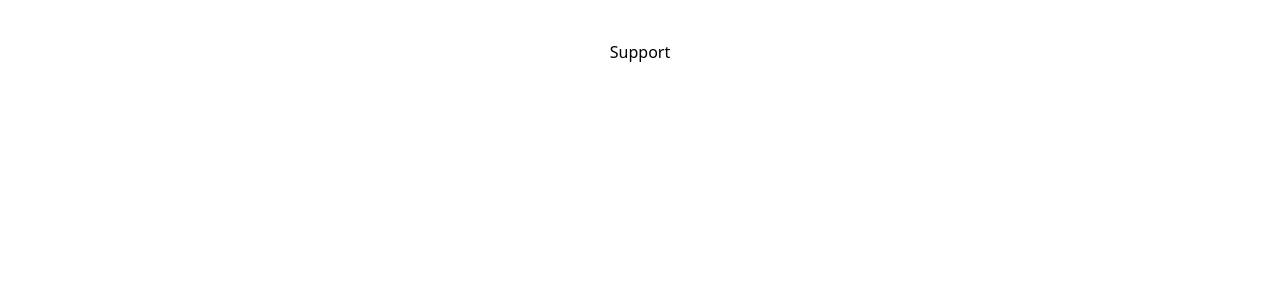
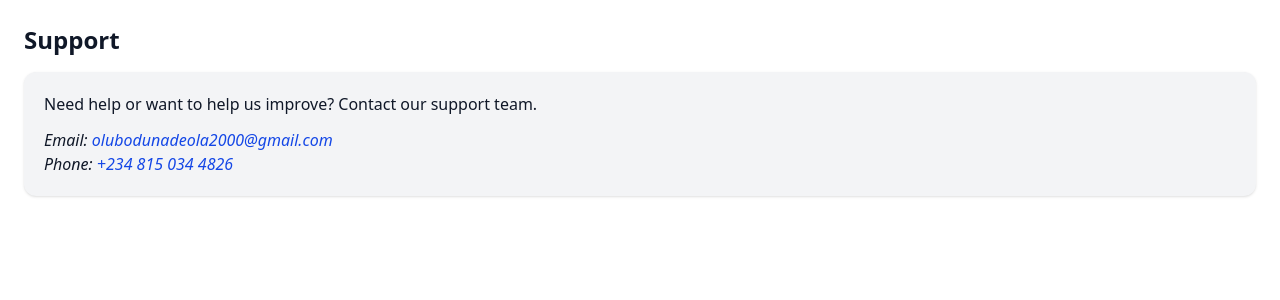
Before and after one commit to TeluadOat/theme-switcher-app, a React (Vite) app: page /support in a window 1280 px wide. Shown: the top 300 px of the page. Built offline with nearby package versions, Linux system fonts and the light colour scheme.

Commit message:
feat: style Support page

```diff
--- a/src/pages/Support.jsx
+++ b/src/pages/Support.jsx
@@ -1,3 +1,19 @@
+import { useContext } from "react";
+import { ThemeContext } from "../context/ThemeContext";
+
 export default function Support() {
-    return <h1 className="text-center mt-10">Support</h1>;
+    const { theme } = useContext(ThemeContext);
+
+    return (
+        <div className={`min-h-screen p-6 transition-colors ${theme === "light" ? "bg-white text-gray-900" : "bg-gray-900 text-gray-100"}`}>
+            <h1 className="text-2xl font-bold mb-4">Support</h1>
+            <div className={`p-5 rounded-xl shadow ${theme === "light" ? "bg-gray-100" : "bg-gray-800"}`}>
+                <p className="mb-3">Need help or want to help us improve? Contact our support team.</p>
+                <address>
+                    <p>Email: <a className="text-blue-700 hover:text-blue-900 font-normal" href="mailto:olubodunadeola2000@gmail.com">olubodunadeola2000@gmail.com</a> </p>
+                    <p>Phone: <a className="text-blue-700 hover:text-blue-900 font-normal" href="tel: +2348150344826">+234 815 034 4826</a> </p>
+                </address>
+            </div >
+        </div >
+    )
 }
```
